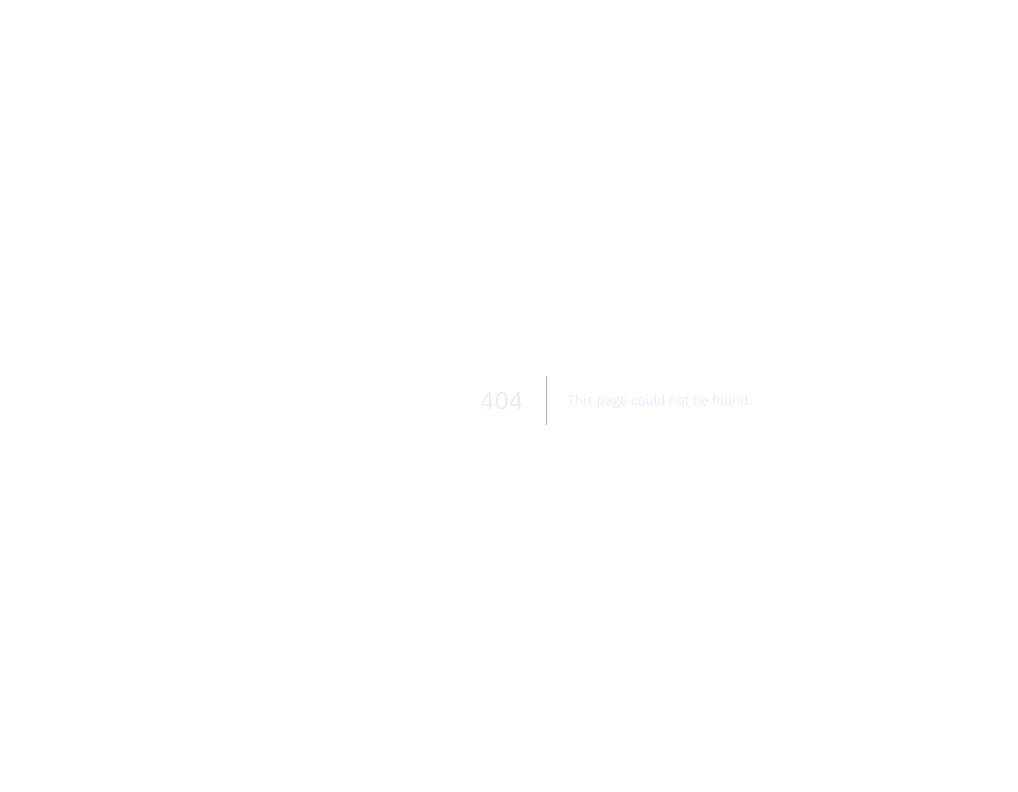
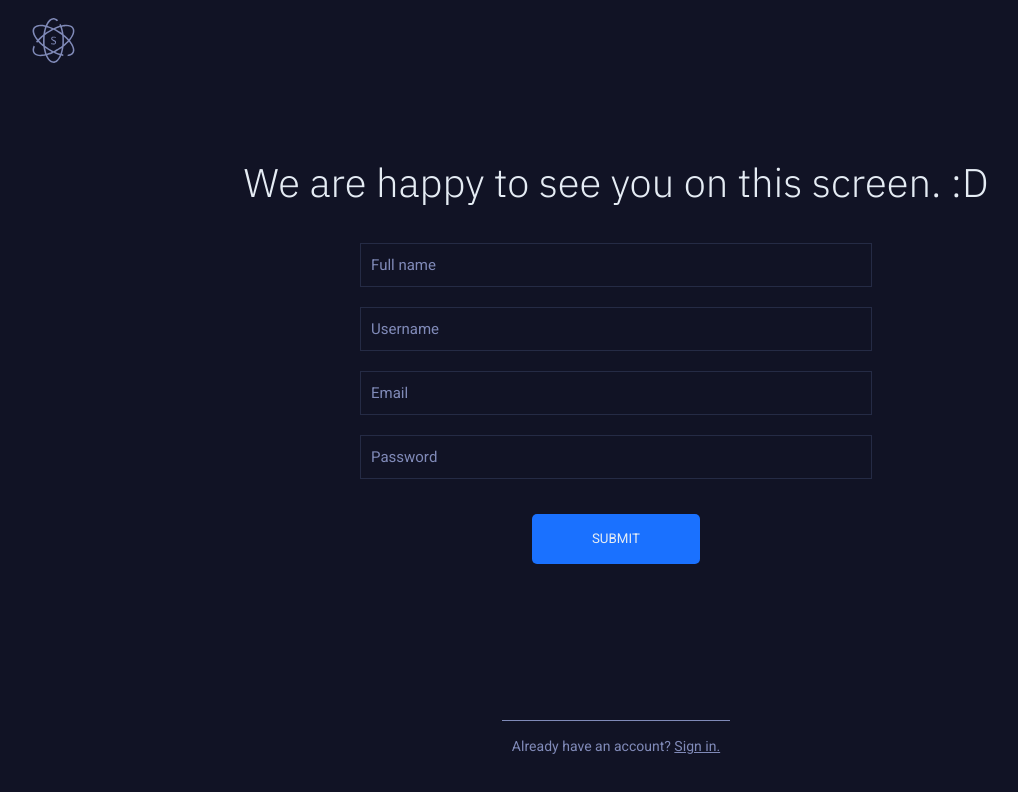
Before and after one commit to oGabrielSilva/sambl_rp, a Next.js app: page /signup in a window 1280 px wide. Before the commit this address had no page. Shown: the top 792 px of the page, without its empty margins (24-1042 px from the left). Built offline with nearby package versions, Linux system fonts and the light colour scheme.

Commit message:
Sign Up Screen

```diff
--- a/src/components/Button.tsx
+++ b/src/components/Button.tsx
@@ -4,7 +4,7 @@ import type { ButtonProps } from '../types'
 import colors from '../utils/colors'
 import Indicator from './Indicator'
 
-const styles: CSSProperties = {
+export const styles: CSSProperties = {
   background: colors().blue,
   paddingTop: 15,
   paddingBottom: 15,
@@ -18,12 +18,17 @@ const styles: CSSProperties = {
   transition: '0.5s ease',
 }
 
-const Button = ({ style, text, path }: ButtonProps) => {
+const Button = ({ style, text, path, func }: ButtonProps) => {
   const [clicked, setClicked] = useState(false)
+
+  const handleClick = () => {
+    setClicked(true)
+    if (func) func()
+  }
 
   return (
     <Link href={path ?? '/'}>
-      <button type="button" style={style ?? styles} onClick={() => setClicked(true)}>
+      <button type="button" style={style ?? styles} onClick={handleClick}>
         <Indicator clicked={clicked}>{text}</Indicator>
       </button>
     </Link>
--- a/src/components/Header.tsx
+++ b/src/components/Header.tsx
@@ -1,7 +1,7 @@
 import Image from 'next/image'
 import Link from 'next/link'
 import { CSSProperties, useCallback, useEffect, useState } from 'react'
-import type { ButtonsHeaderProps, StyleMainGroup } from '../types'
+import type { ButtonsHeaderProps, HeaderProps, StyleMainGroup } from '../types'
 import styles from '../styles/home.module.css'
 import colors from '../utils/colors'
 
@@ -29,13 +29,18 @@ const group: StyleMainGroup = {
 
 const Buttons = ({ styles: style }: ButtonsHeaderProps) => {
   const [resize, setResize] = useState<CSSProperties>({})
+  const [buttonsContainerStyle, setButtonsContainerStyle] = useState<CSSProperties>({})
+
+  useEffect(
+    () => setButtonsContainerStyle((window.innerWidth <= 600 && { ...group.button }) || {}),
+    [],
+  )
 
   const handleChangeScreenWidth = useCallback(() => {
-    if (window.innerWidth <= 600) setResize({ margin: 0 })
-    else setResize({})
+    const w = window.innerWidth <= 600
+    setButtonsContainerStyle((w && { ...group.button }) || {})
+    setResize((w && { margin: 0 }) || {})
   }, [])
-
-  useEffect(() => setResize((window.innerWidth <= 600 && { margin: 0 }) || {}), [])
 
   useEffect(() => {
     window.addEventListener('resize', handleChangeScreenWidth)
@@ -44,14 +49,16 @@ const Buttons = ({ styles: style }: ButtonsHeaderProps) => {
     }
   }, [handleChangeScreenWidth])
 
+  useEffect(() => setResize((window.innerWidth <= 600 && { margin: 0 }) || {}), [])
+
   return (
-    <div style={style ?? {}}>
+    <div style={{ ...(style ?? {}), ...buttonsContainerStyle }}>
       <Link href="/">
         <a className={styles.link} style={resize}>
           Lorem ipsun
         </a>
       </Link>
-      <Link href="/spbre">
+      <Link href="/signup">
         <a className={styles.linkBtn} style={resize}>
           Sign up
         </a>
@@ -60,26 +67,8 @@ const Buttons = ({ styles: style }: ButtonsHeaderProps) => {
   )
 }
 
-const Header = () => {
+const Header = ({ buttons }: HeaderProps) => {
   const [mouseInImage, setMouseInImage] = useState(false)
-  const [buttonsContainerStyle, setButtonsContainerStyle] = useState<CSSProperties>({})
-
-  useEffect(
-    () => setButtonsContainerStyle((window.innerWidth <= 600 && { ...group.button }) || {}),
-    [],
-  )
-
-  const handleChangeScreenWidth = useCallback(() => {
-    if (window.innerWidth <= 600) setButtonsContainerStyle({ ...group.button })
-    else setButtonsContainerStyle({})
-  }, [])
-
-  useEffect(() => {
-    window.addEventListener('resize', handleChangeScreenWidth)
-    return () => {
-      window.removeEventListener('resize', handleChangeScreenWidth)
-    }
-  }, [handleChangeScreenWidth])
 
   return (
     <header className={styles.header}>
@@ -95,7 +84,7 @@ const Header = () => {
           <Image src="/atom.svg" alt="Logo" width={55} height={55} style={group.img} />
         </Link>
       </div>
-      <Buttons styles={buttonsContainerStyle} />
+      {buttons && <Buttons />}
     </header>
   )
 }
--- /dev/null
+++ b/src/components/Input.tsx
@@ -0,0 +1,28 @@
+import { CSSProperties } from 'react'
+import { InputProps } from '../types'
+import colors from '../utils/colors'
+
+const styles: CSSProperties = {
+  background: colors().dark,
+  color: colors().text,
+  border: `1px solid ${colors().border}`,
+  padding: 10,
+  minWidth: '100%',
+  fontSize: 15,
+}
+
+const Input = ({ change, type, placeholder, value, style }: InputProps) => {
+  return (
+    <div style={{ width: '100%' }}>
+      <input
+        type={type}
+        placeholder={placeholder}
+        value={value}
+        onChange={({ target }) => change(target.value)}
+        style={style ?? styles}
+      />
+    </div>
+  )
+}
+
+export default Input
--- a/src/pages/index.tsx
+++ b/src/pages/index.tsx
@@ -10,7 +10,7 @@ const Home: NextPage = () => {
       <Head>
         <title>Sambl - RPG App</title>
       </Head>
-      <Header />
+      <Header buttons />
       <Main />
       <Footer />
     </>
--- /dev/null
+++ b/src/pages/signup.tsx
@@ -0,0 +1,90 @@
+import Link from 'next/link'
+import { CSSProperties, useCallback, useEffect, useState } from 'react'
+import Button, { styles } from '../components/Button'
+import Header from '../components/Header'
+import Input from '../components/Input'
+import colors from '../utils/colors'
+
+const SignUp = () => {
+  const [fullName, setFullName] = useState('')
+  const [username, setUsername] = useState('')
+  const [email, setEmail] = useState('')
+  const [password, setPassword] = useState('')
+  const [formStyle, setFormStyle] = useState<CSSProperties>({})
+  const [titleStyle, setTitleStyle] = useState<CSSProperties>({ fontSize: 40 })
+  const [signInStyle, setSignInStyle] = useState<CSSProperties>({})
+
+  const handleChangeScreenWidth = useCallback(() => {
+    setFormStyle((window.innerWidth <= 750 && { width: '70vw' }) || { width: '40vw' })
+    setTitleStyle((window.innerWidth <= 600 && { fontSize: 30 }) || { fontSize: 40 })
+  }, [])
+
+  const handleSubmit = useCallback(() => {
+    return 'oi' // falta criar a função
+  }, [])
+
+  useEffect(() => {
+    setFormStyle((window.innerWidth <= 750 && { width: '70vw' }) || { width: '40vw' })
+    setTitleStyle((window.innerWidth <= 600 && { fontSize: 30 }) || { fontSize: 40 })
+  }, [])
+
+  useEffect(() => {
+    window.addEventListener('resize', handleChangeScreenWidth)
+    return () => {
+      window.removeEventListener('resize', handleChangeScreenWidth)
+    }
+  }, [handleChangeScreenWidth])
+
+  return (
+    <>
+      <div>
+        <section>
+          <Header />
+          <main
+            style={{
+              display: 'flex',
+              flexDirection: 'column',
+              justifyContent: 'center',
+              alignItems: 'center',
+              minHeight: '90vh',
+            }}
+          >
+            <h1 style={{ textAlign: 'center', marginBottom: 25, ...titleStyle }}>
+              We are happy to see you on this screen. :D
+            </h1>
+            <form style={{ ...formStyle, textAlign: 'center' }}>
+              <Input type="text" placeholder="Full name" value={fullName} change={setFullName} />
+              <Input type="text" placeholder="Username" value={username} change={setUsername} />
+              <Input type="email" placeholder="Email" value={email} change={setEmail} />
+              <Input type="password" placeholder="Password" value={password} change={setPassword} />
+              <Button
+                text="Submit"
+                path=""
+                style={{ ...styles, marginTop: 25 }}
+                func={handleSubmit}
+              />
+            </form>
+          </main>
+        </section>
+      </div>
+      <footer
+        style={{ textAlign: 'center', display: 'flex', justifyContent: 'center', fontSize: 14 }}
+      >
+        <div>
+          <p style={{ borderTop: `1px solid ${colors().text}`, padding: '15px 10px 0 10px' }}>
+            Already have an account?{' '}
+            <span
+              style={{ textDecoration: 'underline', transition: '0.9s ease', ...signInStyle }}
+              onMouseEnter={() => setSignInStyle({ color: colors().white })}
+              onMouseLeave={() => setSignInStyle({})}
+            >
+              <Link href="/signin">Sign in.</Link>
+            </span>
+          </p>
+        </div>
+      </footer>
+    </>
+  )
+}
+
+export default SignUp
--- a/src/styles/globals.css
+++ b/src/styles/globals.css
@@ -6,6 +6,7 @@
   --white: #e5ecf4;
   --text: #808ab8;
   --black: #000000;
+  --border: #252b45;
 }
 
 * {
@@ -35,6 +36,19 @@ h3 {
   color: var(--white);
 }
 
+input {
+  transition: 0.5s ease;
+  margin: 10px 0;
+}
+
+input:focus {
+  background: var(--border) !important;
+}
+
+input::placeholder {
+  color: var(--text);
+}
+
 button {
   font-family: 'Heebo', sans-serif, Droid Sans, Helvetica Neue, sans-serif;
 }
--- a/src/utils/colors.ts
+++ b/src/utils/colors.ts
@@ -1,3 +1,9 @@
-const colors = () => ({ dark: '#111325', blue: '#1a71ff', white: '#e5ecf4', text: '#808ab8' })
+const colors = () => ({
+  dark: '#111325',
+  blue: '#1a71ff',
+  white: '#e5ecf4',
+  text: '#808ab8',
+  border: '#252B45',
+})
 
 export default colors
```
Also changed, not shown: src/components/Main.tsx (+6 -5 lines), src/types/index.ts (+13 -0 lines).
